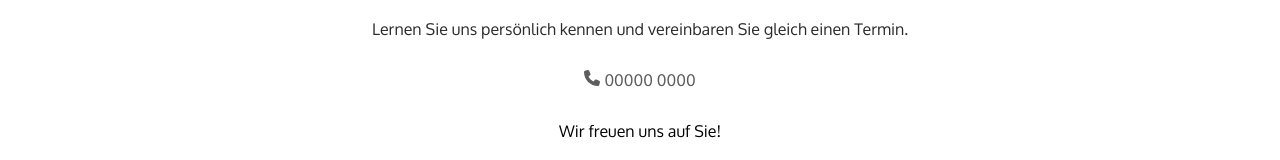
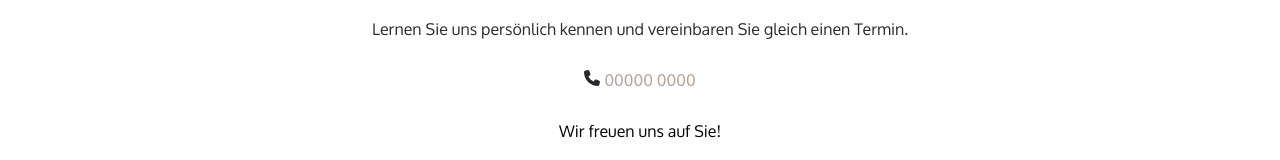
Before and after one commit to SchmittYannic/hairdresser, a React (Vite) app in the folder frontend/: page / in a window 1280 px wide. Shown: the part 1282-1442 px from the top of the page. Built offline with nearby package versions, Linux system fonts and the light colour scheme.

Commit message:
Adds new variables in scss

```diff
--- a/frontend/src/components/Frontpage.tsx
+++ b/frontend/src/components/Frontpage.tsx
@@ -48,12 +48,12 @@ const Frontpage = () => {
                                     </p>
                                     <p className="text-center">&nbsp;</p>
                                     <p className="text-center">
-                                        <span className="secondary-color">
+                                        <span>
                                             <FaPhone />
                                         </span>
                                         &nbsp;
-                                        <span className="secondary-color">
-                                            <a href="tel:000000000">
+                                        <span>
+                                            <a className="tertiary-color" href="tel:000000000">
                                                 <span className="monoglobalWrap">
                                                     00000 0000
                                                 </span>
--- a/frontend/src/index.scss
+++ b/frontend/src/index.scss
@@ -5,6 +5,8 @@
     --headerBgColor: rgba(216, 198, 185, 0.95);
     --primaryColor: #000;
     --secondaryColor: #5d5d5d;
+    --tertiaryColor: #b6a398;
+    --primaryBgColor: #fff;
 }
 
 *,
@@ -32,7 +34,7 @@ body {
         text-decoration: none;
 
         &:hover {
-            color: var(--primaryColor);
+            color: var(--primaryColor) !important;
         }
     }
 }
@@ -149,6 +151,10 @@ nav {
     color: var(--secondaryColor) !important;
 }
 
+.tertiary-color {
+    color: var(--tertiaryColor) !important;
+}
+
 .col {
     position: relative;
     padding-left: 15px;
@@ -201,9 +207,9 @@ body .designRow > .container > .col {
 .button {
     border-width: 0px;
     border-radius: 5px;
-    background-color: #fff;
+    background-color: var(--primaryBgColor);
     font-weight: 700;
-    color: #b6a398;
+    color: var(--tertiaryColor);
     text-align: center;
     text-transform: uppercase;
     border-left-width: 5px;
@@ -214,7 +220,7 @@ body .designRow > .container > .col {
     border-top-right-radius: 0px;
     border-bottom-left-radius: 0px;
     border-bottom-right-radius: 0px;
-    border-color: #b6a398;
+    border-color: var(--tertiaryColor);
     margin-top: 40px;
     padding-left: 40px;
     padding-top: 10px;
@@ -229,7 +235,7 @@ body .designRow > .container > .col {
 
     &:hover {
         background-color: rgba(216, 198, 185, 0.15);
-        color: #b6a398;
+        color: var(--tertiaryColor);
     }
 }
 
@@ -263,7 +269,7 @@ body .designRow > .container > .col {
 }
 
 .preamble {
-    color: #b6a398;
+    color: var(--tertiaryColor);
     font-size: 18px;
     letter-spacing: 0.05em;
     text-align: left;
@@ -429,12 +435,6 @@ body .designRow > .container > .col {
     }
 
     nav {
-        &::before {
-            color: #FFF;
-            font-size: 40px;
-            line-height: 1em;
-        }
-
         ul {
             margin: 0;
             padding: 0;
```
